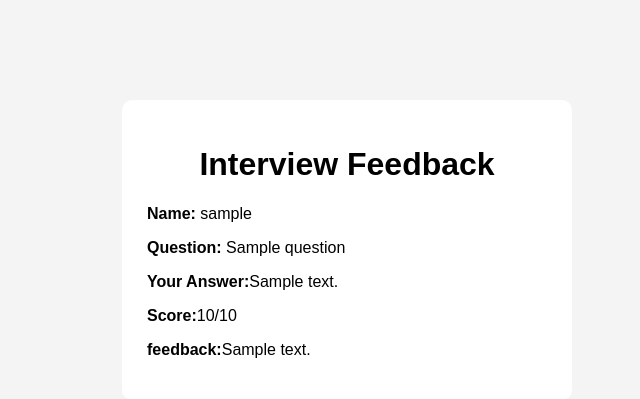
After one commit to ruder108/ai-interview-coach, a Flask app: template templates/feedback.html in a window 1280 px wide. The commit adds this page. Shown: the top 399 px of the page, without its empty margins (293-933 px from the left). Run offline with Flask 3, Linux system fonts and the light colour scheme; the template is opened without the code that fills it: most values are stand-ins (such as "Sample title", 1, 10 or a date in 2020).

Commit message:
Refactored question storage using dictionary

```diff
--- a/app.py
+++ b/app.py
@@ -1,5 +1,22 @@
 from flask import Flask, render_template, request
 app = Flask(__name__)
+questions = {
+    "Data Analyst": [
+        "What is Data Cleaning?",
+        "What is SQL?",
+        "What is Data Visualization?"
+    ],
+    "Software Developer": [
+        "Explain OOP.",
+        "What is Inheritance?",
+        "What is a Class?"
+    ],
+    "AI/ML Engineer":[
+        "What is supervised learning?",
+        "What is overfitting?",
+        "What is a neural network?"
+    ]
+}
 @app.route("/")
 def home():
     return render_template("index.html")
@@ -7,16 +24,11 @@ def home():
 def interview():
     username= request.form["username"]
     role= request.form["role"]
-    if role == "Data Analyst":
-        question = "What is Data Cleaning?"
-    elif role == "Software Developer":
-        question = "Explain OOP."
-    elif role == "AI/ML Engineer":
-        question = "What is supervised learning?"
-
+    question = questions[role][0]
     return render_template(
         "interview.html",
         username=username,
+        role=role,
         question=question)
 @app.route("/feedback", methods=["POST"])
 def feedback():
@@ -31,18 +43,13 @@ def feedback():
         score = 4
         feedback_text = "Answer is too short."
 
-    return f"""
-    <h1>Interview Feedback</h1>
-
-    <p><strong>Name:</strong> {username}</p>
-
-    <p><strong>Question:</strong> {question}</p>
-
-    <p><strong>Your Answer:</strong> {answer}</p>
-
-    <p><strong>Score:</strong> {score}/10</p>
-
-    <p><strong>Feedback:</strong> {feedback_text}</p>
-    """
+    return render_template(
+        "feedback.html",
+        username=username,
+        question=question,
+        answer=answer,
+        score=score,
+        feedback_text=feedback_text
+    )
 if __name__ == "__main__":
     app.run(debug = True)
--- a/static/style.css
+++ b/static/style.css
@@ -29,3 +29,7 @@ button{
     padding: 10px;
     cursor: pointer;
 }
+.container p{
+    word-wrap: break-word;
+    overflow-wrap: break-word;
+}
--- /dev/null
+++ b/templates/feedback.html
@@ -0,0 +1,19 @@
+<!DOCTYPE html>
+<html>
+<head>
+    <title>Interview Feedback</title>
+    <link rel="stylesheet" href="{{url_for('static', filename='style.css') }}">
+</head>
+
+<body>
+
+<div class="container">
+    <h1>Interview Feedback</h1>
+    <p><strong>Name:</strong> {{ username}}</p>
+    <p><strong>Question:</strong> {{ question}}</p>
+    <p><strong>Your Answer:</strong>{{ answer}}</p>
+    <P><strong>Score:</strong>{{ score}}/10</p>
+    <p><strong>feedback:</strong>{{ feedback_text}}</p>
+    <div>
+    </body>
+    </html>
--- a/templates/interview.html
+++ b/templates/interview.html
@@ -14,6 +14,7 @@
     <form action="/feedback" method="POST">
         <input type="hidden" name="username" value="{{ username }}">
         <input type="hidden" name="question" value="{{ question }}">
+        <input type="hidden" name="role" value="{{ role}}">
         <textarea rows="6" cols="60" name="answer" placeholder="Write your answer here"></textarea>
 
     <br><br>
```
